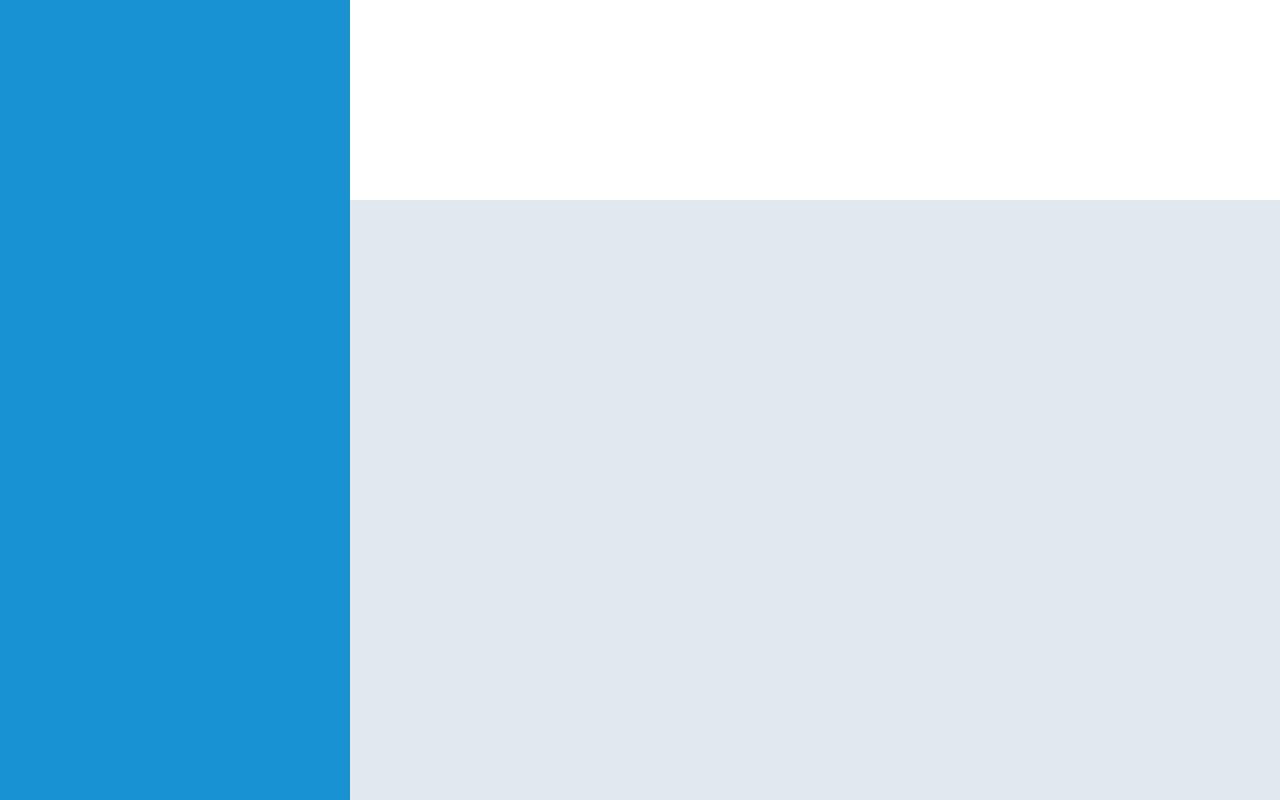
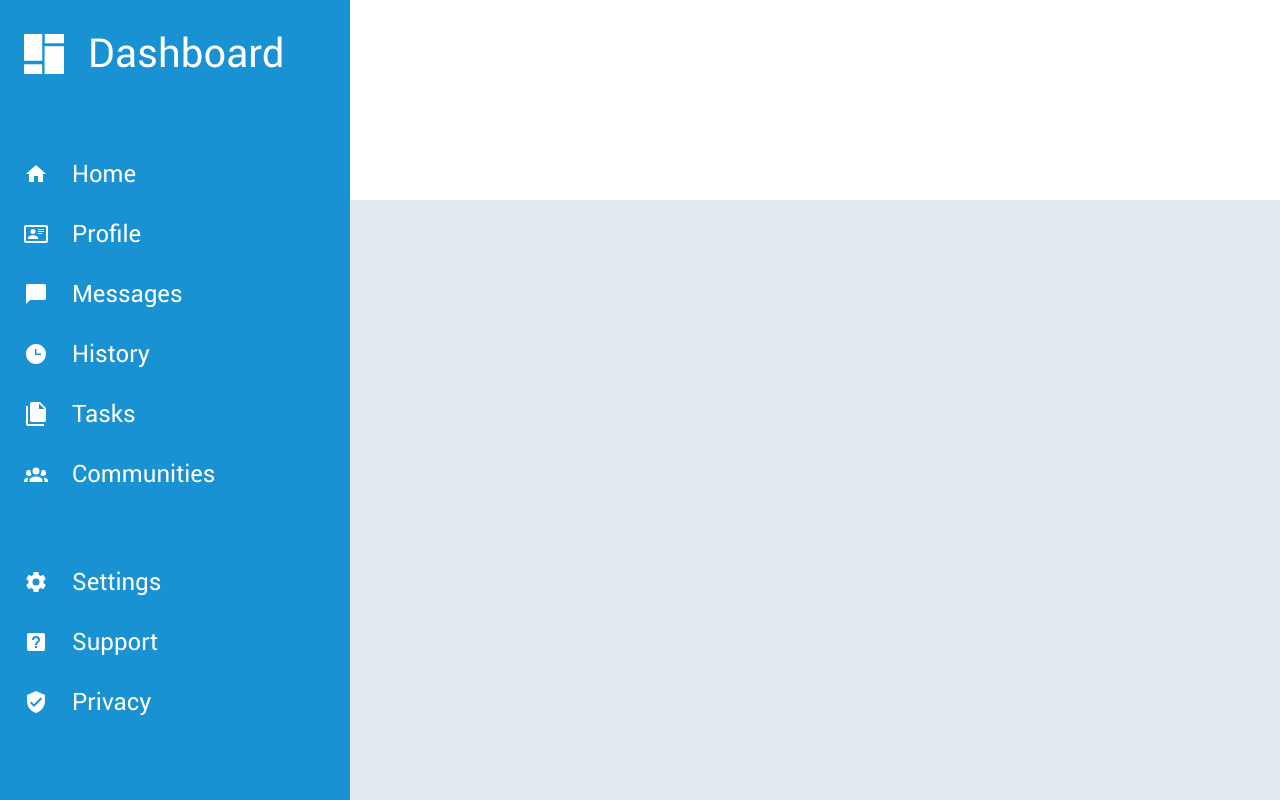
Before and after one commit to lorien349/admin-dashboard, a plain HTML site: page index.html in a window 1280 px wide. Drawn offline with Linux system fonts and the light colour scheme.

Commit message:
Add sidebar content

```diff
--- a/index.html
+++ b/index.html
@@ -8,12 +8,74 @@
         <title>Dashboard</title>
         <link rel="stylesheet" href="style.css">
         <link rel="stylesheet" href="reset.css">
+        <link rel="shortcut icon" href="assets/icons/dashboard.svg" type="image/x-icon">
     </head>
 
     <body>
         <header></header>
 
-        <nav></nav>
+        <nav>
+            <a href="" class="link">
+                <div>
+                    <img src="assets/icons/dashboard.svg" alt="">
+                    <p>Dashboard</p>
+                </div>
+            </a>
+            <a href="" class="link">
+                <div>
+                    <img src="assets/icons/home.svg" alt="" height="24" width="24">
+                    <p>Home</p>
+                </div>
+            </a>
+            <a href="" class="link">
+                <div>
+                    <img src="assets/icons/profile.svg" alt="" height="24" width="24">
+                    <p>Profile</p>
+                </div>
+            </a>
+            <a href="" class="link">
+                <div>
+                    <img src="assets/icons/messages.svg" alt="" height="24" width="24">
+                    <p>Messages</p>
+                </div>
+            </a>
+            <a href="" class="link">
+                <div>
+                    <img src="assets/icons/history.svg" alt="" height="24" width="24">
+                    <p>History</p>
+                </div>
+            </a>
+            <a href="" class="link">
+                <div>
+                    <img src="assets/icons/tasks.svg" alt="" height="24" width="24">
+                    <p>Tasks</p>
+                </div>
+            </a>
+            <a href="" class="link">
+                <div>
+                    <img src="assets/icons/communities.svg" alt="" height="24" width="24">
+                    <p>Communities</p>
+                </div>
+            </a>
+            <a href="" class="link">
+                <div>
+                    <img src="assets/icons/settings.svg" alt="" height="24" width="24">
+                    <p>Settings</p>
+                </div>
+            </a>
+            <a href="" class="link">
+                <div>
+                    <img src="assets/icons/support.svg" alt="" height="24" width="24">
+                    <p>Support</p>
+                </div>
+            </a>
+            <a href="" class="link">
+                <div>
+                    <img src="assets/icons/privacy.svg" alt="" height="24" width="24">
+                    <p>Privacy</p>
+                </div>
+            </a>
+        </nav>
 
         <main></main>
     </body>
--- a/reset.css
+++ b/reset.css
@@ -20,7 +20,7 @@ body {
 }
 
 img, picture, video, canvas, svg {
-  display: block;
+
   max-width: 100%;
 }
 
--- a/style.css
+++ b/style.css
@@ -1,6 +1,16 @@
+@font-face {
+    font-family: "Roboto";
+    src: url(assets/fonts/roboto.ttf);
+}
+
+
+
 :root {
     --blue-color: #1992d4;
     --gray-color: #e2e8f0;
+
+    font-family: "Roboto", sans-serif;
+    font-size: 16px;
 }
 
 body {
@@ -21,3 +31,39 @@ nav {
 main {
     background-color: var(--gray-color);
 }
+
+.link {
+    color: white;
+    text-decoration: none;
+    font-size: 1.5rem;
+
+    > div {
+        display: flex;
+        justify-content: start;
+        align-items: center;
+        gap: 24px;
+        margin: 24px 0 24px 24px;
+    }
+
+     img {
+        height: 1.5rem;
+        width: 1.5rem;
+        filter: invert(100%);
+     }
+}
+
+.link:first-child{
+    font-size: 2.5rem;
+     img {
+        height: 2.5rem;
+        width: 2.5rem;
+     }
+
+     div {
+        margin-bottom: 72px;
+     }
+}
+
+.link:nth-child(7) > div{
+    margin-bottom: 72px;
+}
```
Also changed, not shown: assets/fonts/roboto.ttf (added), assets/icons/communities.svg (added), assets/icons/dashboard.svg (added), assets/icons/history.svg (added), assets/icons/home.svg (added), assets/icons/messages.svg (added), assets/icons/privacy.svg (added), assets/icons/profile.svg (added), assets/icons/settings.svg (added), assets/icons/support.svg (added), assets/icons/tasks.svg (added).
